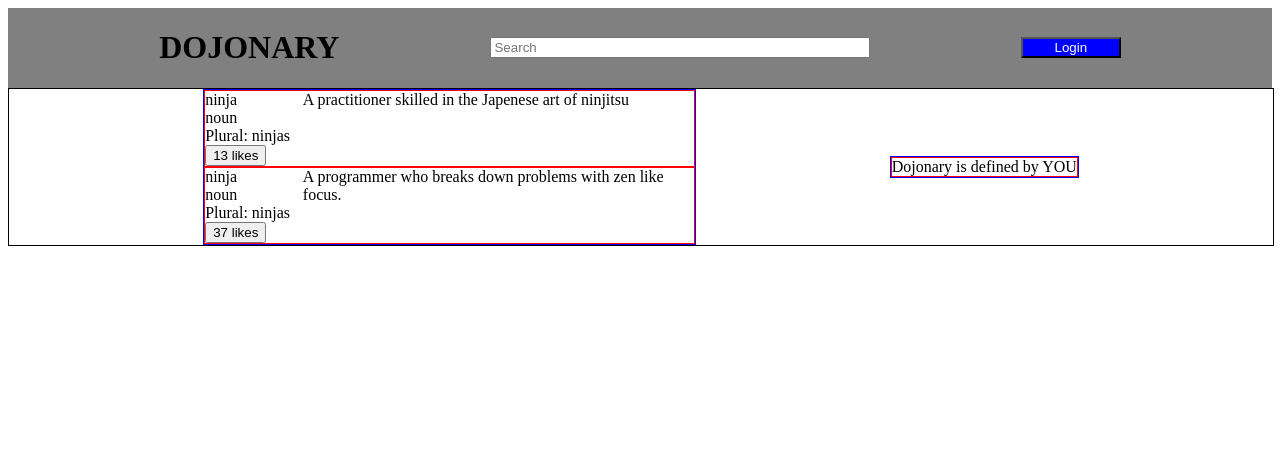
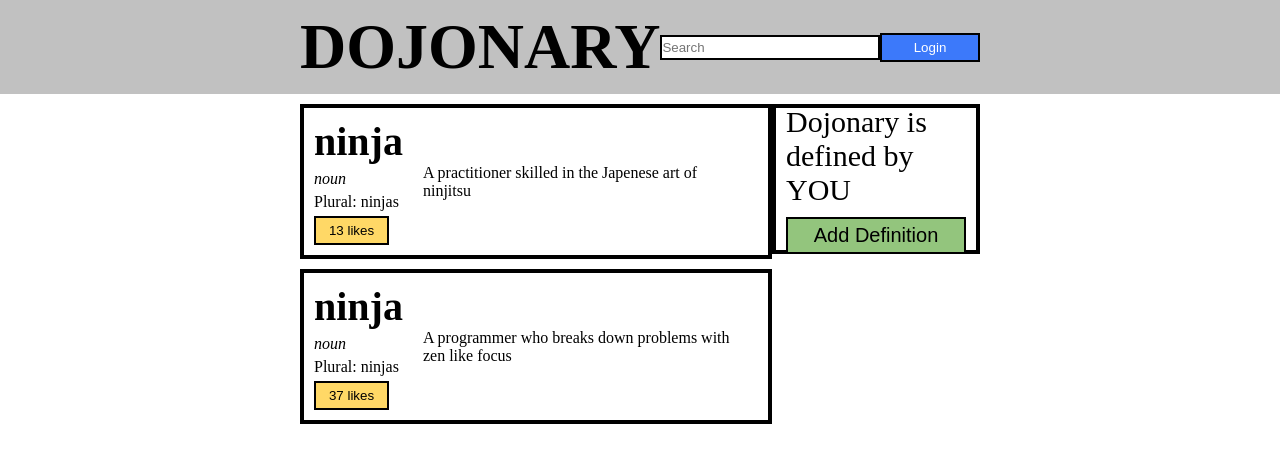
Before and after one commit to jarrodschilling/dojo_web_js, a plain HTML site: page Schilling_Jarrod_ButtonClicker/index.html in a window 1280 px wide. Drawn offline with Linux system fonts and the light colour scheme.

Commit message:
page done, time for JS

```diff
--- a/Schilling_Jarrod_ButtonClicker/index.html
+++ b/Schilling_Jarrod_ButtonClicker/index.html
@@ -8,7 +8,7 @@
 </head>
 <body>
     <div class="nav">
-        <div class="title">
+        <div class="nav-title">
             <h1>DOJONARY</h1>
         </div>
         <form class="search">
@@ -44,13 +44,16 @@
                     </div>
                 </div>
                 <div class="row-2-col-2">
-                    A programmer who breaks down problems with zen like focus.
+                    A programmer who breaks down problems with zen like focus
                 </div>
             </div>
         </div>
         <div class="col-2">
             <div class="row-3">
-                Dojonary is defined by YOU
+                Dojonary is defined by <stong>YOU</stong>
+            </div>
+            <div class="define">
+                <button>Add Definition</button>
             </div>
         </div>
     </div>
--- a/Schilling_Jarrod_ButtonClicker/styles.css
+++ b/Schilling_Jarrod_ButtonClicker/styles.css
@@ -1,66 +1,110 @@
+* {
+    margin: 0;
+    padding: 0;
+    border: 0;
+    vertical-align: top;
+    box-sizing: border-box;
+    /* outline: 1px red dashed; */
+}
+
 .nav {
     display: flex;
-    justify-content: space-evenly;
+    justify-content: space-between;
     align-items: center;
     width: 100%;
-    background-color: gray;
+    background-color: #C1C1C1;
+    padding: 10px 300px;
+    margin-bottom: 10px;
 }
 
-.title {
+.nav-title {
     width: auto;
+    font-size: 32px;
 }
 
 .search {
-    width: 30%;
+    width: 35%;
+    height: 25px;
+    border: 2px solid black;
 }
 
 .search input {
     width: 100%;
+    height: 100%;
 }
 
 .login {
     width: auto;
+
 }
 
 .login button {
     width: 100px;
-    background-color: blue;
+    background-color: rgb(60, 121, 250);
     color: white;
+    padding: 5px;
+    border: 2px solid black;
 }
 
 .container {
     display: flex;
-    border: 1px solid black;
-    justify-content: space-evenly;
-    align-items: center;
+    justify-content: space-between;
     width: 100%;
+    padding: 0 300px;
 }
 
 .col-1 {
-    border: 1px solid blue;
     display: flex;
-    justify-content: space-around;
+    justify-content: space-evenly;
+    width: 600px;
     flex-direction: column;
 }
 
 .row-1 {
-    border: 1px solid red;
     display: flex;
     flex-direction: row;
+    border: 4px solid black;
+    margin-bottom: 10px;;
+    padding: 10px;
 }
 
 .row-1-col-1 {
     flex: 1;
 }
 
+.title {
+    font-weight: bold;
+    font-size: 40px;
+    margin-bottom: 5px;
+}
+
+.noun {
+    font-style: italic;
+    margin-bottom: 5px;
+}
+
+.plural {
+    margin-bottom: 5px;
+}
+
+.likes button{
+    background-color: #FFD866;
+    padding: 5px;
+    width: 75px;
+    border: 2px solid black;
+}
+
 .row-1-col-2 {
     flex: 4;
+    align-self: center;
+    padding: 20px;
 }
 
 .row-2 {
-    border: 1px solid red;
     display: flex;
     flex-direction: row;
+    border: 4px solid black;
+    padding: 10px;
 }
 
 .row-2-col-1 {
@@ -69,15 +113,31 @@
 
 .row-2-col-2 {
     flex: 4;
+    align-self: center;
+    padding: 20px;
 }
 
 .col-2 {
-    border: 1px solid blue;
     display: flex;
     flex-direction: column;
+    width: 250px;
+    height: 150px;
+    border: 4px solid black;
+    padding: 10px;
+    align-items: center;
+    justify-content: center;
 }
 
 .row-3 {
-    border: 1px solid red;
     flex-direction: row;
+    font-size: 30px;
 }
+
+.define button {
+    background-color: #93C57D;
+    padding: 5px;
+    width: 180px;
+    border: 2px solid black;
+    margin-top: 10px;
+    font-size: 20px;
+}
```
